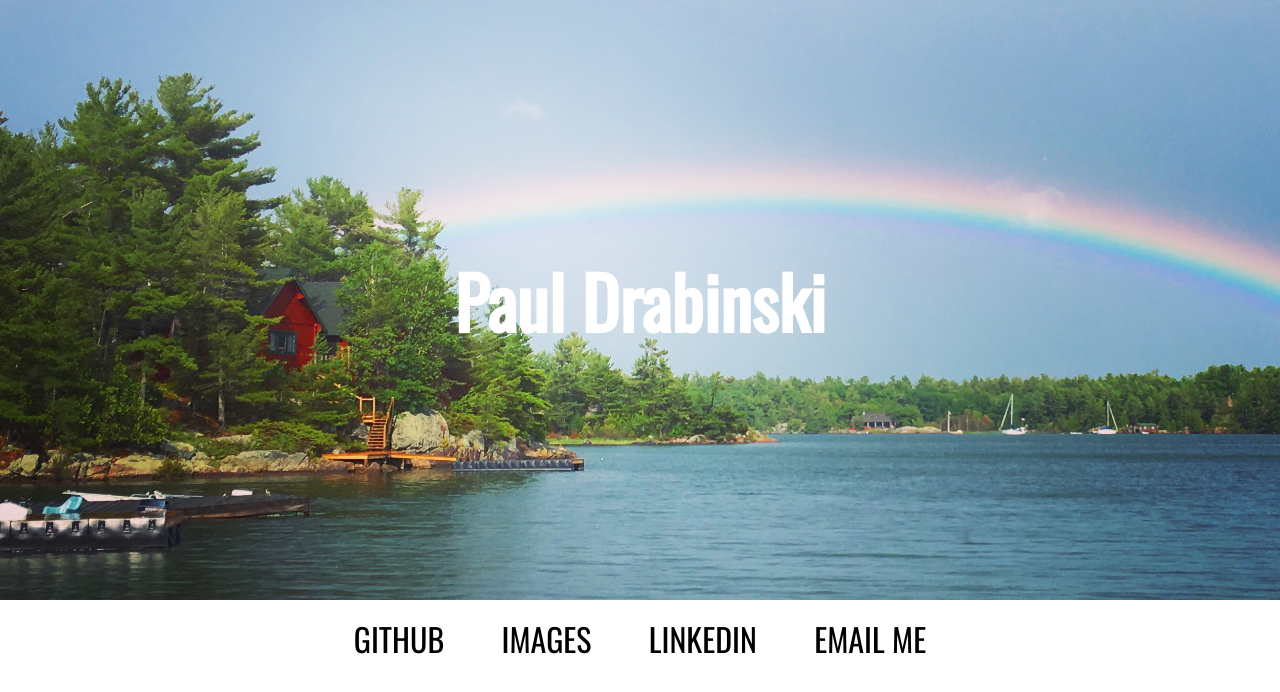
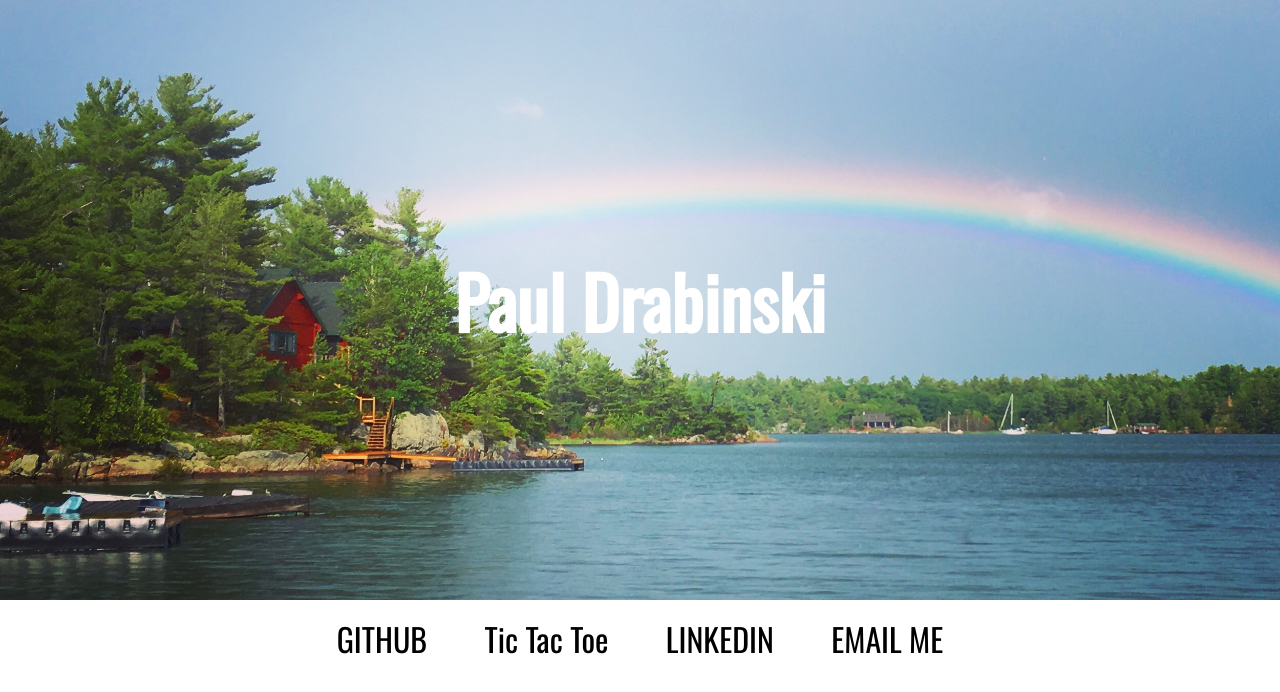
Before and after one commit to pdrabinski/my-website, a website: page public/index.html in a window 1280 px wide. Drawn offline with nearby package versions, Linux system fonts and the light colour scheme.

Commit message:
added tictactoe link

```diff
--- a/public/index.html
+++ b/public/index.html
@@ -13,7 +13,8 @@
     <div class="navbar">
       <ul>
         <li><a href="https://github.com/pdrabinski">GITHUB</a></li>
-        <li><a href="https://www.instagram.com/pauldrabinski/">IMAGES</a></li>
+        <li><a href='ec2-34-201-127-217.compute-1.amazonaws.com//home/ec2-user/public/game_page.html'>Tic Tac Toe</a></li>
+        <!-- <li><a href="https://www.instagram.com/pauldrabinski/">IMAGES</a></li> -->
         <li><a href="https://www.linkedin.com/in/pdrabinski/">LINKEDIN</a></li>
         <li><a href="mailto:pauldrabinski@gmail.com">EMAIL ME</a></li>
       </ul>
```
